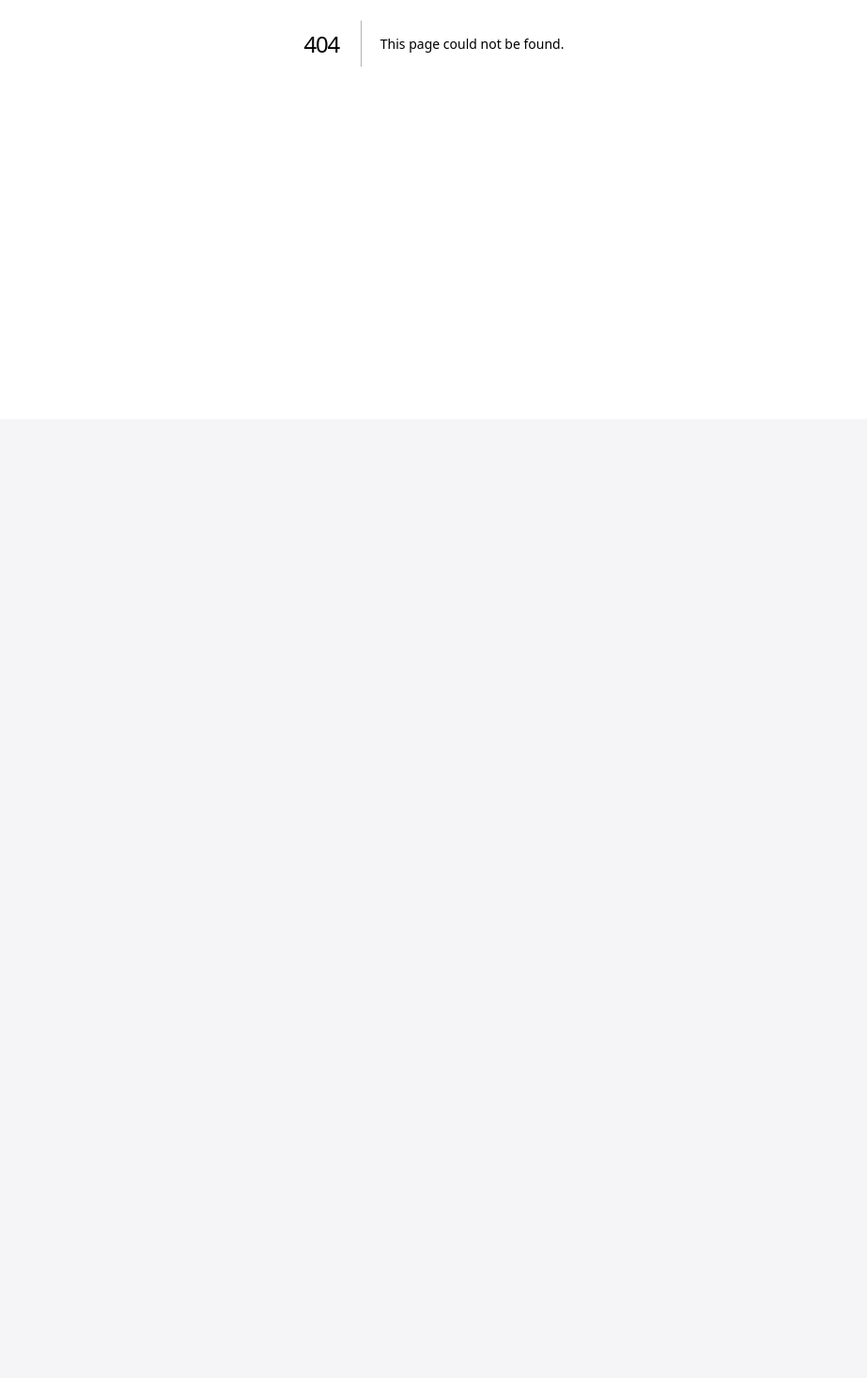
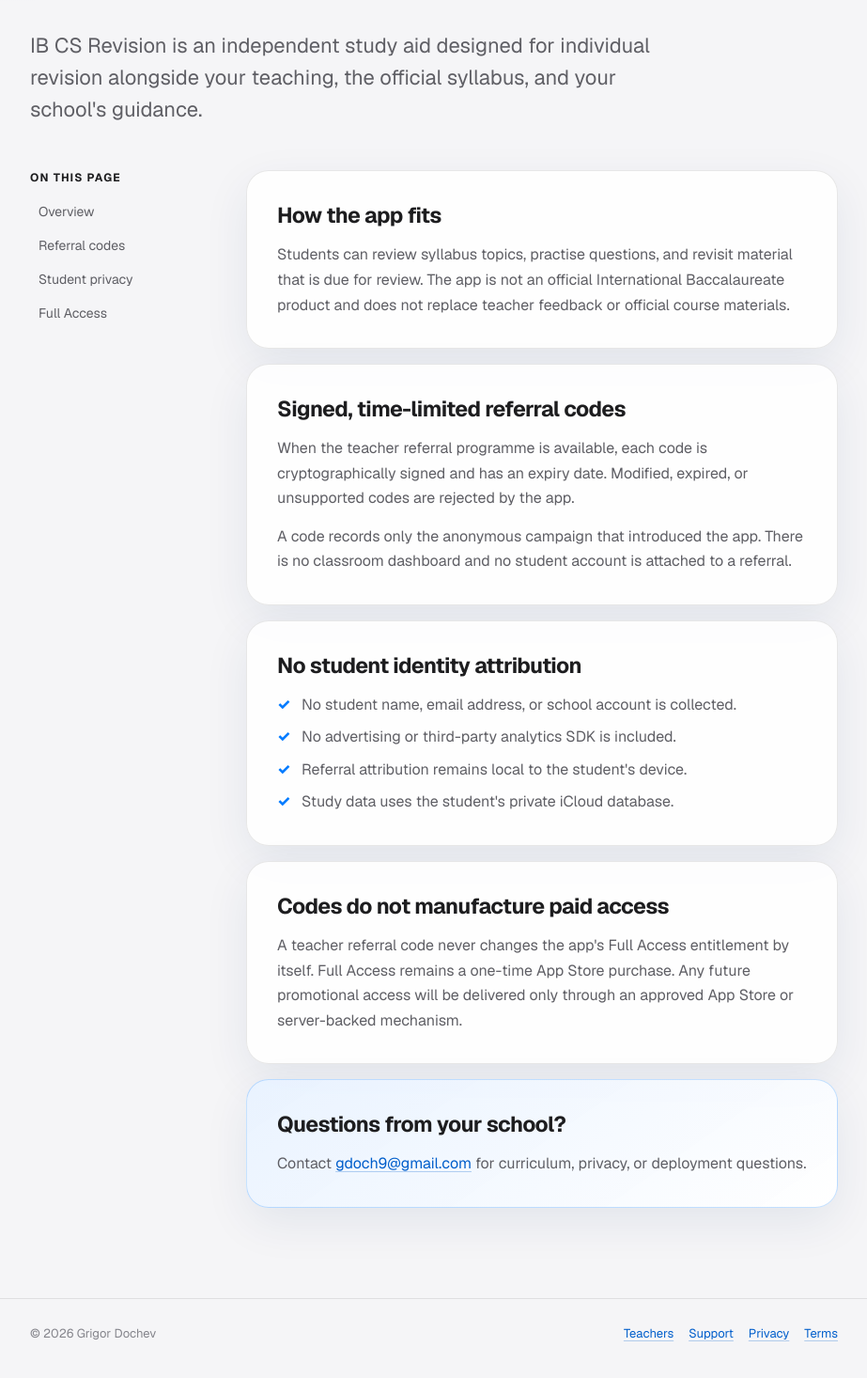
Before and after one commit to grigor-dochev/ib-cs-revision-help, a Next.js app: page /teachers in a window 1280 px wide. Before the commit this address had no page. Shown: the part 354-1820 px from the top of the page at 94% size, without its empty margins (178-1101 px from the left). Before the commit the page ends 800 px from the top, so only its background shows below. Built offline with nearby package versions, Linux system fonts and the light colour scheme.

Commit message:
Add teacher referral information

```diff
--- a/app/components/SiteShell.tsx
+++ b/app/components/SiteShell.tsx
@@ -13,6 +13,7 @@
           </Link>
 
           <nav className="site-nav" aria-label="Primary navigation">
+            <Link href="/teachers">Teachers</Link>
             <Link href="/support">Support</Link>
             <Link href="/privacy">Privacy</Link>
             <Link href="/terms">Terms</Link>
@@ -26,6 +27,7 @@
         <div className="site-frame footer-inner">
           <span>© 2026 Grigor Dochev</span>
           <nav className="footer-links" aria-label="Footer navigation">
+            <Link href="/teachers">Teachers</Link>
             <Link href="/support">Support</Link>
             <Link href="/privacy">Privacy</Link>
             <Link href="/terms">Terms</Link>
--- /dev/null
+++ b/app/teachers/page.tsx
@@ -0,0 +1,97 @@
+import type { Metadata } from "next";
+import Link from "next/link";
+import { SiteShell } from "../components/SiteShell";
+
+export const metadata: Metadata = {
+  title: "For Teachers",
+  description:
+    "Information for teachers sharing the independent IB CS Revision app with students.",
+};
+
+const sections = [
+  ["overview", "Overview"],
+  ["codes", "Referral codes"],
+  ["privacy", "Student privacy"],
+  ["access", "Full Access"],
+] as const;
+
+export default function Teachers() {
+  return (
+    <SiteShell>
+      <main>
+        <section className="hero policy-hero" aria-labelledby="teachers-title">
+          <p className="eyebrow">FOR TEACHERS</p>
+          <h1 id="teachers-title">A focused revision companion for your students.</h1>
+          <p className="lede">
+            IB CS Revision is an independent study aid designed for individual
+            revision alongside your teaching, the official syllabus, and your
+            school&apos;s guidance.
+          </p>
+        </section>
+
+        <div className="content-layout">
+          <nav className="page-index" aria-label="On this page">
+            <strong>On this page</strong>
+            {sections.map(([id, title]) => (
+              <Link key={id} href={`#${id}`}>{title}</Link>
+            ))}
+          </nav>
+
+          <div className="document">
+            <section className="document-section" id="overview">
+              <h2>How the app fits</h2>
+              <p>
+                Students can review syllabus topics, practise questions, and
+                revisit material that is due for review. The app is not an
+                official International Baccalaureate product and does not
+                replace teacher feedback or official course materials.
+              </p>
+            </section>
+
+            <section className="document-section" id="codes">
+              <h2>Signed, time-limited referral codes</h2>
+              <p>
+                When the teacher referral programme is available, each code is
+                cryptographically signed and has an expiry date. Modified,
+                expired, or unsupported codes are rejected by the app.
+              </p>
+              <p>
+                A code records only the anonymous campaign that introduced the
+                app. There is no classroom dashboard and no student account is
+                attached to a referral.
+              </p>
+            </section>
+
+            <section className="document-section" id="privacy">
+              <h2>No student identity attribution</h2>
+              <ul className="plain-list">
+                <li>No student name, email address, or school account is collected.</li>
+                <li>No advertising or third-party analytics SDK is included.</li>
+                <li>Referral attribution remains local to the student&apos;s device.</li>
+                <li>Study data uses the student&apos;s private iCloud database.</li>
+              </ul>
+            </section>
+
+            <section className="document-section" id="access">
+              <h2>Codes do not manufacture paid access</h2>
+              <p>
+                A teacher referral code never changes the app&apos;s Full Access
+                entitlement by itself. Full Access remains a one-time App Store
+                purchase. Any future promotional access will be delivered only
+                through an approved App Store or server-backed mechanism.
+              </p>
+            </section>
+
+            <aside className="callout">
+              <h2>Questions from your school?</h2>
+              <p>
+                Contact <a href="mailto:gdoch9@gmail.com">gdoch9@gmail.com</a>
+                {" "}for curriculum, privacy, or deployment questions.
+              </p>
+            </aside>
+          </div>
+        </div>
+      </main>
+    </SiteShell>
+  );
+}
--- a/app/terms/page.tsx
+++ b/app/terms/page.tsx
@@ -105,6 +105,12 @@
                 processes. Use Restore Purchases in the app when reinstalling or
                 moving to another eligible device.
               </p>
+              <p>
+                Teacher referral codes identify how the app was discovered and
+                do not grant Full Access by themselves. Any promotional access
+                must be delivered through an approved App Store or server-backed
+                offer and remains subject to its stated eligibility and expiry.
+              </p>
             </section>
 
             <section className="document-section" id="content">
```
Also changed, not shown: app/page.tsx (+12 -0 lines), app/privacy/page.tsx (+16 -2 lines).
